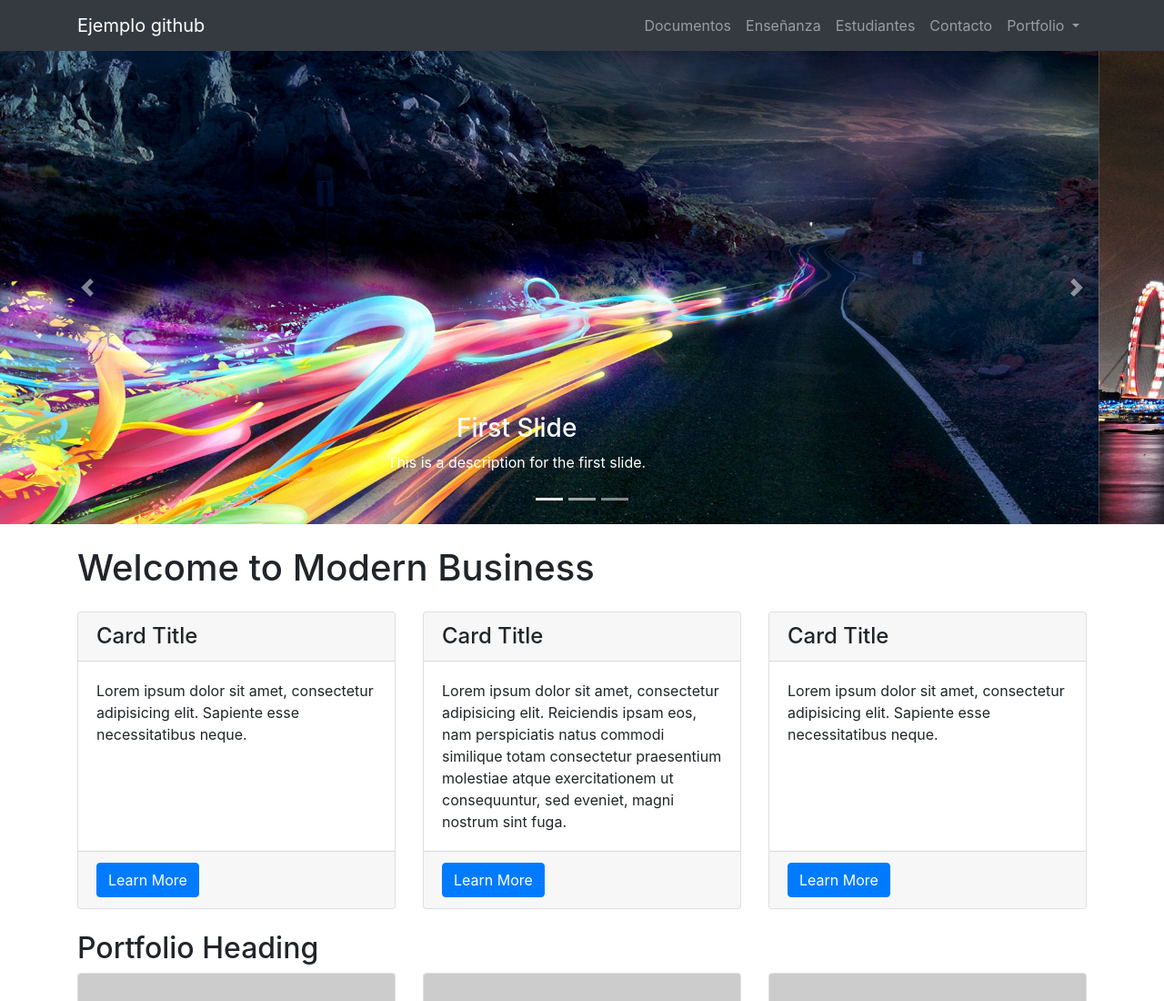
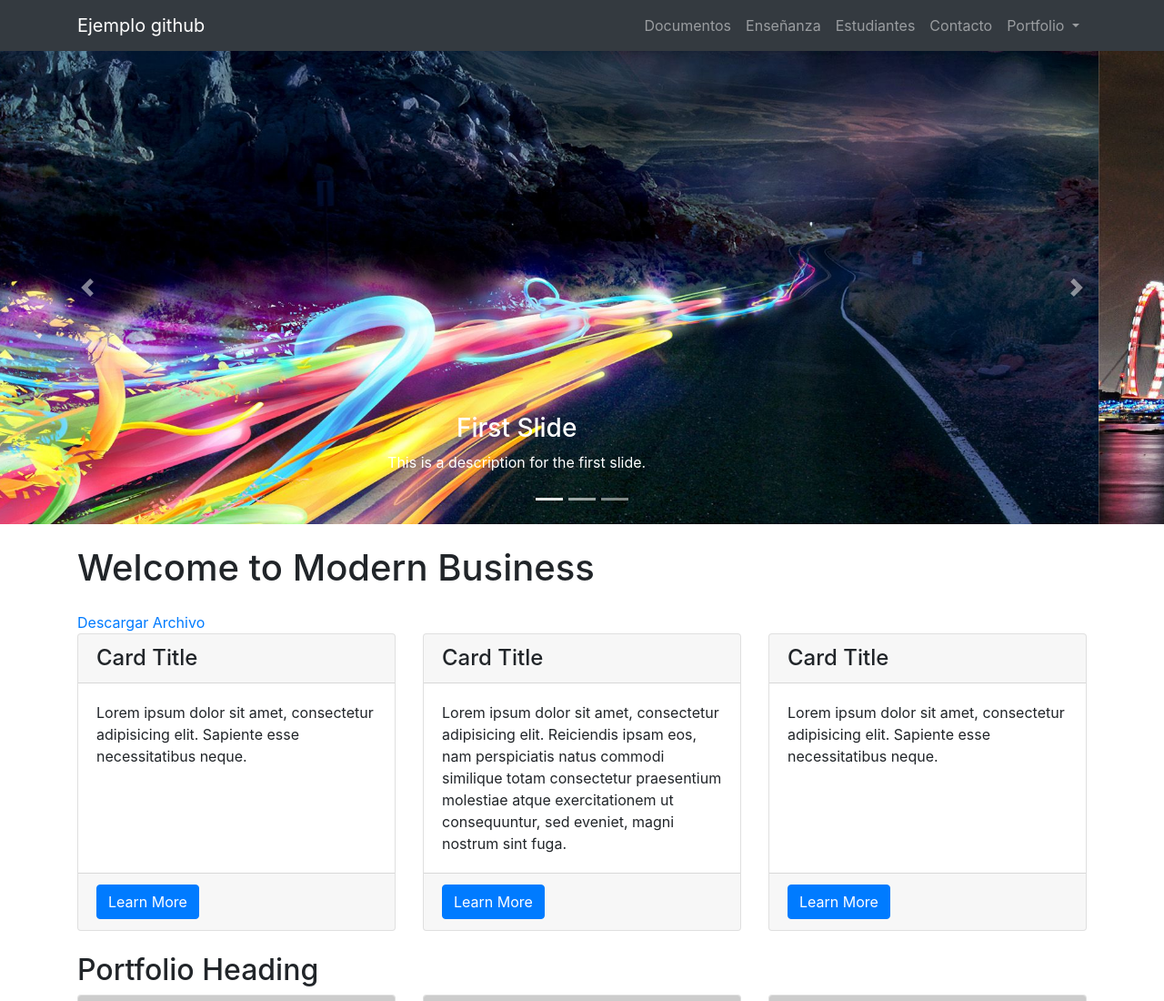
Before and after one commit to ronaldsm19/ejemplo-pagina-web, a website: page index.html in a window 1280 px wide. Shown: the top 1100 px of the page at 91% size. Drawn offline with Linux system fonts and the light colour scheme; placeholder pictures from the web are drawn by us.

Commit message:
Update index.html

```diff
--- a/index.html
+++ b/index.html
@@ -103,6 +103,9 @@
   <div class="container">
 
     <h1 class="my-4">Welcome to Modern Business</h1>
+    <a href="ejemplo.pdf" download="Reporte2Mayo2010">
+      Descargar Archivo
+    </a>
 
     <!-- Marketing Icons Section -->
     <div class="row">
```
